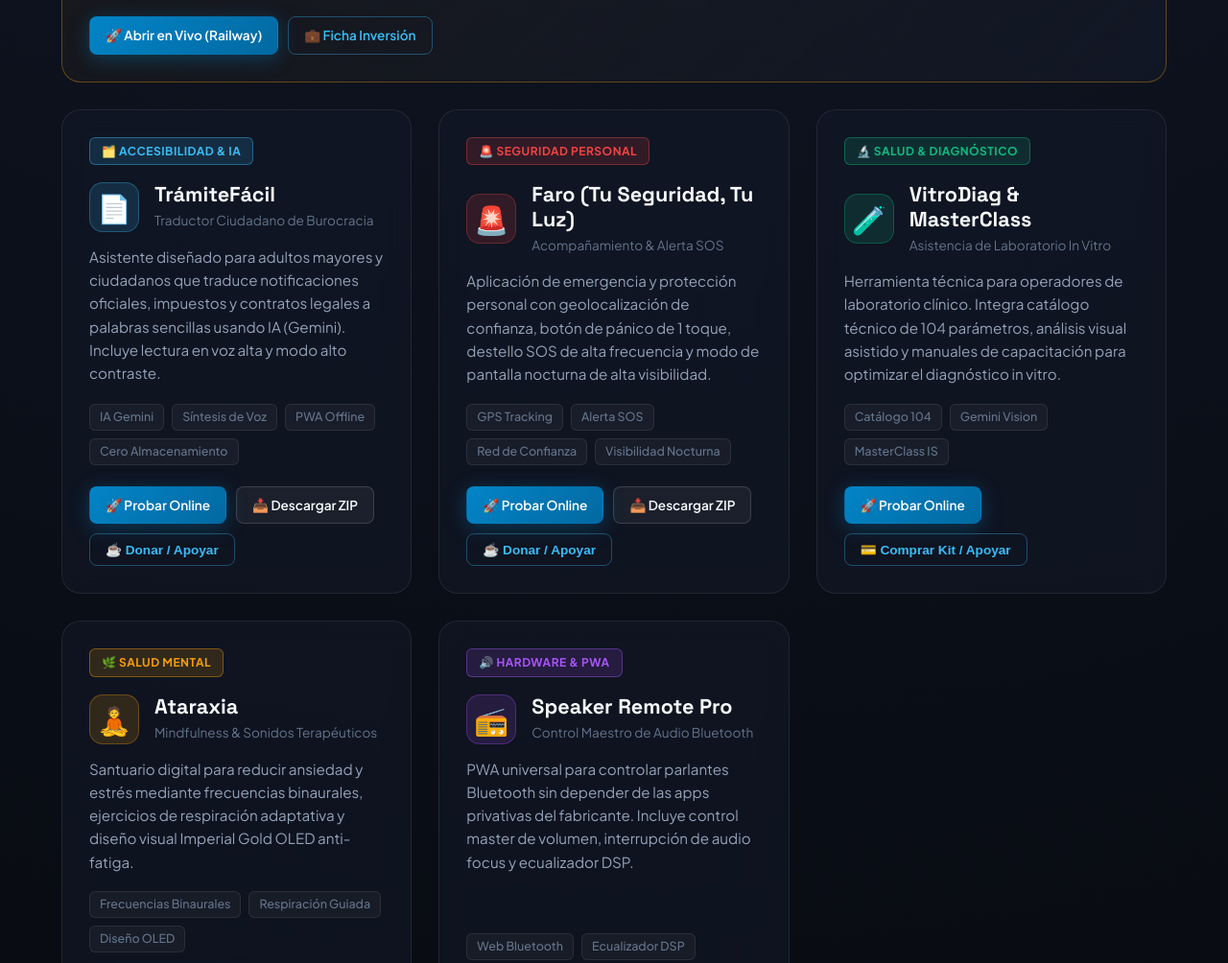
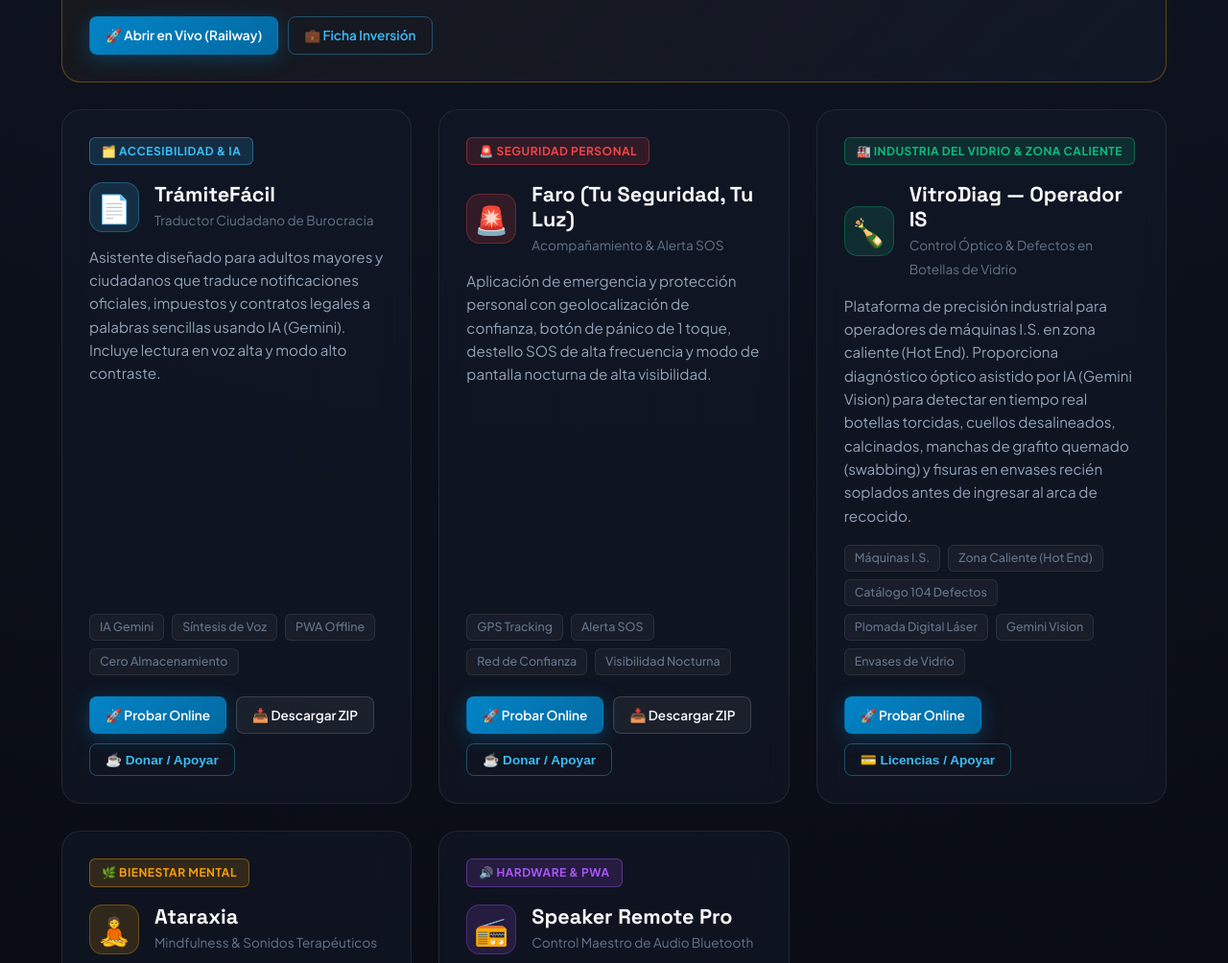
Before and after one commit to mauriciano47-pixel/vitrina, a plain HTML site: page index.html in a window 1280 px wide. Shown: the part 1255-2259 px from the top of the page at 96% size. Drawn offline with Linux system fonts and the light colour scheme.

Commit message:
fix: corregir tarjeta de VitroDiag a Industria del Vidrio, maquinas IS y zona caliente (hot end)

```diff
--- a/index.html
+++ b/index.html
@@ -38,7 +38,7 @@
         <span class="gradient-text">Del Código al Impacto Real</span>
       </h1>
       <p class="hero-subtitle">
-        Plataformas accesibles, herramientas de seguridad ciudadana, diagnóstico clínico y economía colaborativa.
+        Plataformas accesibles, herramientas de seguridad ciudadana, diagnóstico industrial de envases de vidrio y economía colaborativa.
         <strong>100% funcionales en producción</strong>, listas para probar online, descargar o respaldar como inversor.
       </p>
 
@@ -80,9 +80,10 @@
       <div class="filter-pills">
         <button class="pill active" data-filter="all">Todas</button>
         <button class="pill" data-filter="flagship">⭐ Buque Insignia</button>
+        <button class="pill" data-filter="industria">🏭 Industria del Vidrio</button>
         <button class="pill" data-filter="accesibilidad">🗂️ Accesibilidad & IA</button>
         <button class="pill" data-filter="seguridad">🚨 Seguridad</button>
-        <button class="pill" data-filter="salud">🔬 Salud & Bienestar</button>
+        <button class="pill" data-filter="bienestar">🌿 Bienestar Mental</button>
         <button class="pill" data-filter="hardware">🔊 Utilidades</button>
       </div>
 
@@ -165,32 +166,35 @@
         </article>
 
         <!-- 4. VitroDiag -->
-        <article class="app-card" data-category="salud">
-          <div class="card-badge emerald">🔬 SALUD & DIAGNÓSTICO</div>
+        <article class="app-card" data-category="industria">
+          <div class="card-badge emerald">🏭 INDUSTRIA DEL VIDRIO & ZONA CALIENTE</div>
           <div class="card-header">
-            <div class="app-icon-box emerald-box">🧪</div>
+            <div class="app-icon-box emerald-box">🍾</div>
             <div>
-              <h3 class="app-title">VitroDiag & MasterClass</h3>
-              <span class="app-category">Asistencia de Laboratorio In Vitro</span>
+              <h3 class="app-title">VitroDiag — Operador IS</h3>
+              <span class="app-category">Control Óptico & Defectos en Botellas de Vidrio</span>
             </div>
           </div>
           <p class="app-desc">
-            Herramienta técnica para operadores de laboratorio clínico. Integra catálogo técnico de 104 parámetros, análisis visual asistido y manuales de capacitación para optimizar el diagnóstico in vitro.
+            Plataforma de precisión industrial para operadores de máquinas I.S. en zona caliente (Hot End). Proporciona diagnóstico óptico asistido por IA (Gemini Vision) para detectar en tiempo real botellas torcidas, cuellos desalineados, calcinados, manchas de grafito quemado (swabbing) y fisuras en envases recién soplados antes de ingresar al arca de recocido.
           </p>
           <div class="feature-tags">
-            <span>Catálogo 104</span>
+            <span>Máquinas I.S.</span>
+            <span>Zona Caliente (Hot End)</span>
+            <span>Catálogo 104 Defectos</span>
+            <span>Plomada Digital Láser</span>
             <span>Gemini Vision</span>
-            <span>MasterClass IS</span>
+            <span>Envases de Vidrio</span>
           </div>
           <div class="card-actions">
             <a href="https://mauriciano47-pixel.github.io/vitrodiag/" target="_blank" rel="noopener" class="btn btn-sm btn-primary">🚀 Probar Online</a>
-            <button class="btn btn-sm btn-outline" onclick="abrirModalDonacion('VitroDiag')">💳 Comprar Kit / Apoyar</button>
+            <button class="btn btn-sm btn-outline" onclick="abrirModalDonacion('VitroDiag')">💳 Licencias / Apoyar</button>
           </div>
         </article>
 
         <!-- 5. Ataraxia -->
-        <article class="app-card" data-category="salud">
-          <div class="card-badge gold">🌿 SALUD MENTAL</div>
+        <article class="app-card" data-category="bienestar">
+          <div class="card-badge gold">🌿 BIENESTAR MENTAL</div>
           <div class="card-header">
             <div class="app-icon-box gold-box">🧘</div>
             <div>
@@ -277,7 +281,7 @@
             <ul class="inv-list">
               <li><strong>CAMBIOYA!:</strong> Destacado de publicaciones ($1 USD), verificación de usuarios e intermediación de entregas seguras.</li>
               <li><strong>TrámiteFácil:</strong> Licenciamiento B2G para municipios y B2B para gestorías administrativas.</li>
-              <li><strong>VitroDiag & Nichos Técnicos:</strong> Venta de licencias Pro y cursos de formación técnica.</li>
+              <li><strong>VitroDiag (Industria del Vidrio):</strong> Licenciamiento B2B para plantas de fabricación de envases de vidrio y capacitación técnica especializada para operadores de máquinas I.S.</li>
             </ul>
           </div>
 
```
